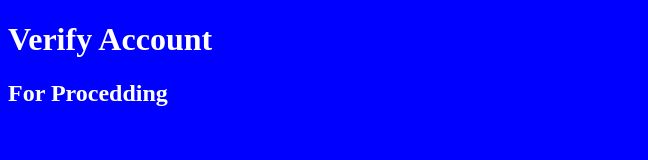
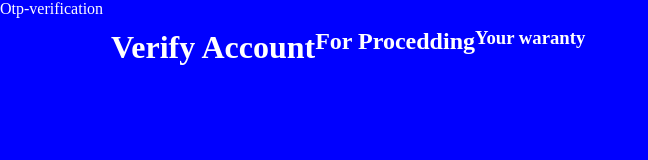
Before and after one commit to tauhid-hasan-dev/otp, a plain HTML site: page index.html in a window 1280 px wide. Shown: the whole page, without its empty margins (0-648 px from the left). Drawn offline with Linux system fonts and the light colour scheme.

Commit message:
file adde into the branch file

```diff
--- a/index.html
+++ b/index.html
@@ -12,6 +12,7 @@
 <body>
     <h1>Verify Account</h1>
     <h2>For Procedding</h2>
+    <h3>Your waranty</h3>
 </body>
 
 </html>
--- a/main.js
+++ b/main.js
@@ -1 +1,2 @@
 alert("Please wait a second");
+alert("Thanks for waiting");
--- a/style.css
+++ b/style.css
@@ -1,4 +1,5 @@
 * {
     background-color: blue;
     color: white;
+    display: flex;
 }
```
